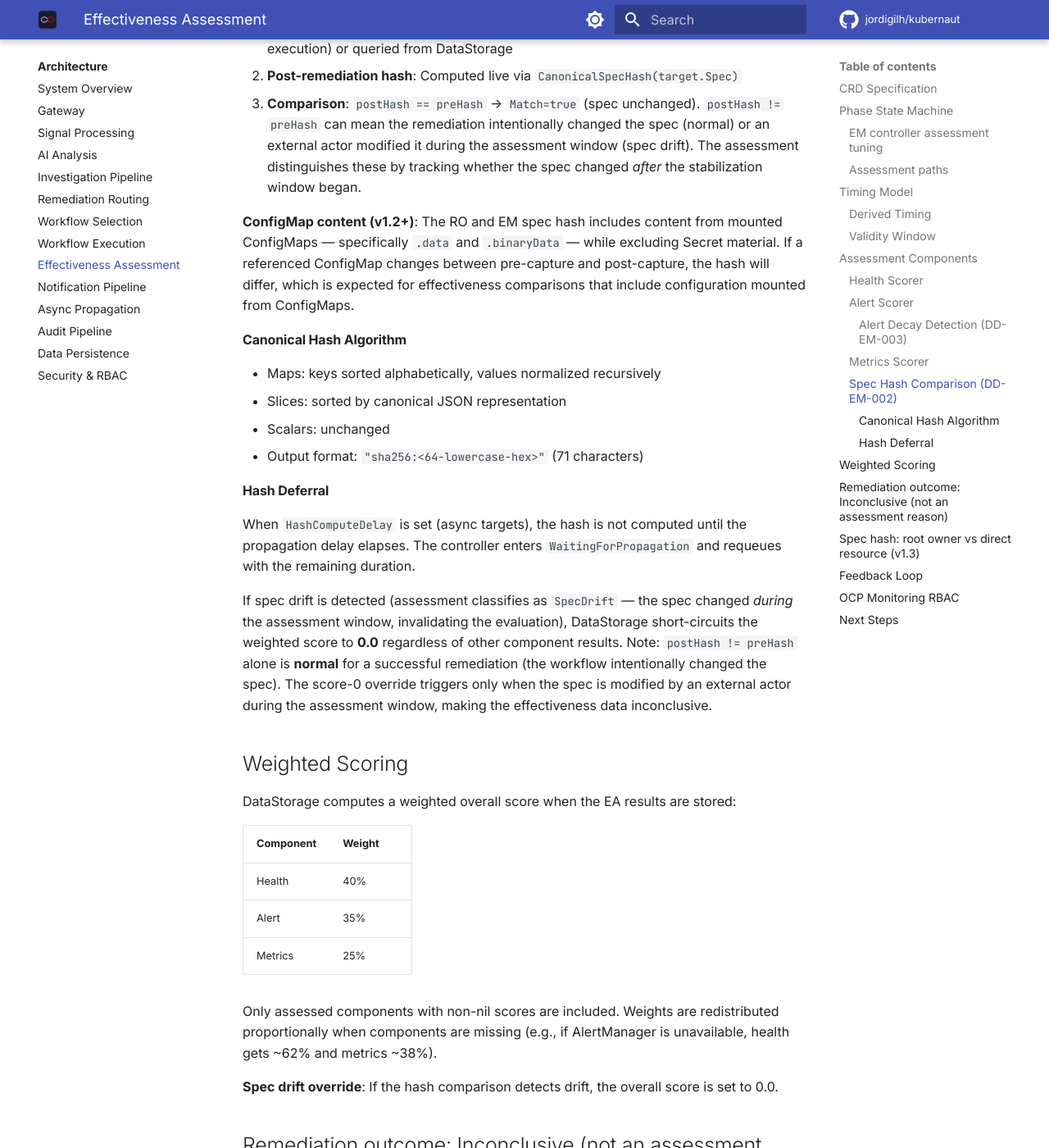
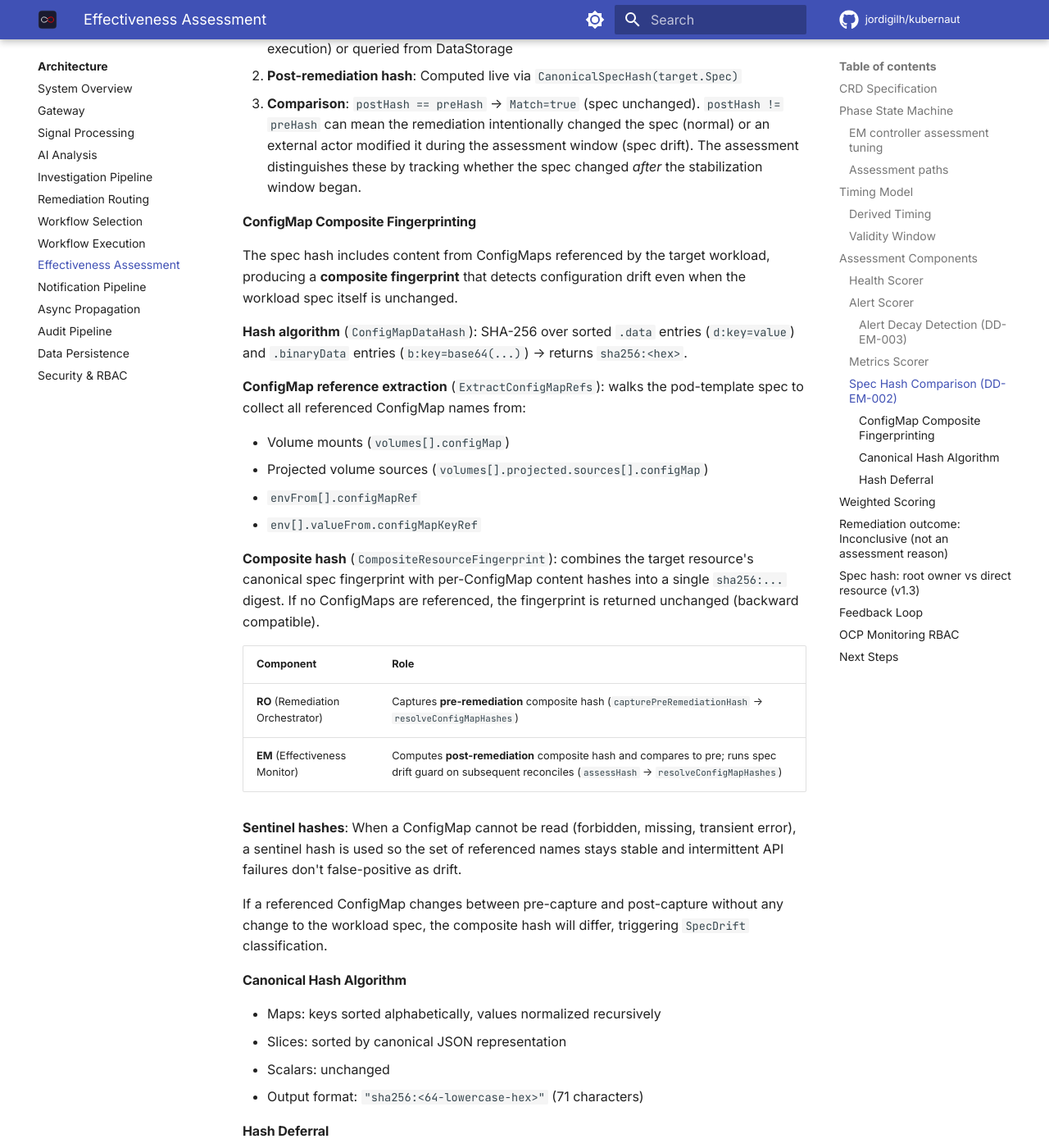
Before and after one commit to jordigilh/kubernaut-docs, an MkDocs documentation site: the page built from docs/architecture/effectiveness.md, in a window 1280 px wide and 1400 px high, scrolled down 5901 px. Shown: the whole window at 82% size. Built offline with MkDocs 1.6.1 and Material for MkDocs 9.7.7, drawn with Linux system fonts in a browser that asks for light colours; comment, search, counter and statistics services are not loaded; the version menu is left out.

Commit message:
docs: feature enrichments (#66) and notification metrics DD-METRICS-001 (#68)
#66 — Feature enrichments:
- Expanded ResourceQuota enrichment documentation with structured
  quota_details (map[string]QuotaResourceUsage), detection pipeline
  path, and failure handling. Clarified LimitRange is NOT implemented.
- Added ConfigMap composite fingerprinting section to effectiveness.md:
  ConfigMapDataHash algorithm, ExtractConfigMapRefs (volumes, projected,
  envFrom, valueFrom), CompositeResourceFingerprint, sentinel hashes,
  and RO/EM role table.
- Clarified LLM token audit events are exclusively on aiagent.* events
  (aiagent.llm.response per-turn, aiagent.response.complete cumulative),
  NOT on aianalysis.* events. Added per-turn vs cumulative table and
  explicit warning callout.

#68 — DD-METRICS-001 notification metrics:
- Added DD-METRICS-001 note explaining the 3-layer to 1-layer collapse
  (interface → recorder → metrics → single DI *Metrics struct).
- Fixed delivery_retries_total labels (removed stale 'reason' label).
- Reordered metrics table to match struct field declaration order.
- Updated phase label values for reconciler_active gauge.
- Corrected intro text about notification metrics stability.

Closes #66, closes #68

Made-with: Cursor

```diff
--- a/docs/architecture/effectiveness.md
+++ b/docs/architecture/effectiveness.md
@@ -178,7 +178,29 @@ Compares the resource specification before and after remediation to detect drift
 2. **Post-remediation hash**: Computed live via `CanonicalSpecHash(target.Spec)`
 3. **Comparison**: `postHash == preHash` → `Match=true` (spec unchanged). `postHash != preHash` can mean the remediation intentionally changed the spec (normal) or an external actor modified it during the assessment window (spec drift). The assessment distinguishes these by tracking whether the spec changed *after* the stabilization window began.
 
-**ConfigMap content (v1.2+)**: The RO and EM spec hash includes content from mounted ConfigMaps — specifically `.data` and `.binaryData` — while excluding Secret material. If a referenced ConfigMap changes between pre-capture and post-capture, the hash will differ, which is expected for effectiveness comparisons that include configuration mounted from ConfigMaps.
+#### ConfigMap Composite Fingerprinting
+
+The spec hash includes content from ConfigMaps referenced by the target workload, producing a **composite fingerprint** that detects configuration drift even when the workload spec itself is unchanged.
+
+**Hash algorithm** (`ConfigMapDataHash`): SHA-256 over sorted `.data` entries (`d:key=value`) and `.binaryData` entries (`b:key=base64(...)`) → returns `sha256:<hex>`.
+
+**ConfigMap reference extraction** (`ExtractConfigMapRefs`): walks the pod-template spec to collect all referenced ConfigMap names from:
+
+- Volume mounts (`volumes[].configMap`)
+- Projected volume sources (`volumes[].projected.sources[].configMap`)
+- `envFrom[].configMapRef`
+- `env[].valueFrom.configMapKeyRef`
+
+**Composite hash** (`CompositeResourceFingerprint`): combines the target resource's canonical spec fingerprint with per-ConfigMap content hashes into a single `sha256:...` digest. If no ConfigMaps are referenced, the fingerprint is returned unchanged (backward compatible).
+
+| Component | Role |
+|---|---|
+| **RO** (Remediation Orchestrator) | Captures **pre-remediation** composite hash (`capturePreRemediationHash` → `resolveConfigMapHashes`) |
+| **EM** (Effectiveness Monitor) | Computes **post-remediation** composite hash and compares to pre; runs spec drift guard on subsequent reconciles (`assessHash` → `resolveConfigMapHashes`) |
+
+**Sentinel hashes**: When a ConfigMap cannot be read (forbidden, missing, transient error), a sentinel hash is used so the set of referenced names stays stable and intermittent API failures don't false-positive as drift.
+
+If a referenced ConfigMap changes between pre-capture and post-capture without any change to the workload spec, the composite hash will differ, triggering `SpecDrift` classification.
 
 #### Canonical Hash Algorithm
 
```
Also changed, not shown: docs/architecture/kubernaut-agent-investigation.md (+4 -2 lines), docs/operations/monitoring.md (+7 -4 lines), docs/user-guide/audit-and-observability.md (+13 -3 lines).
